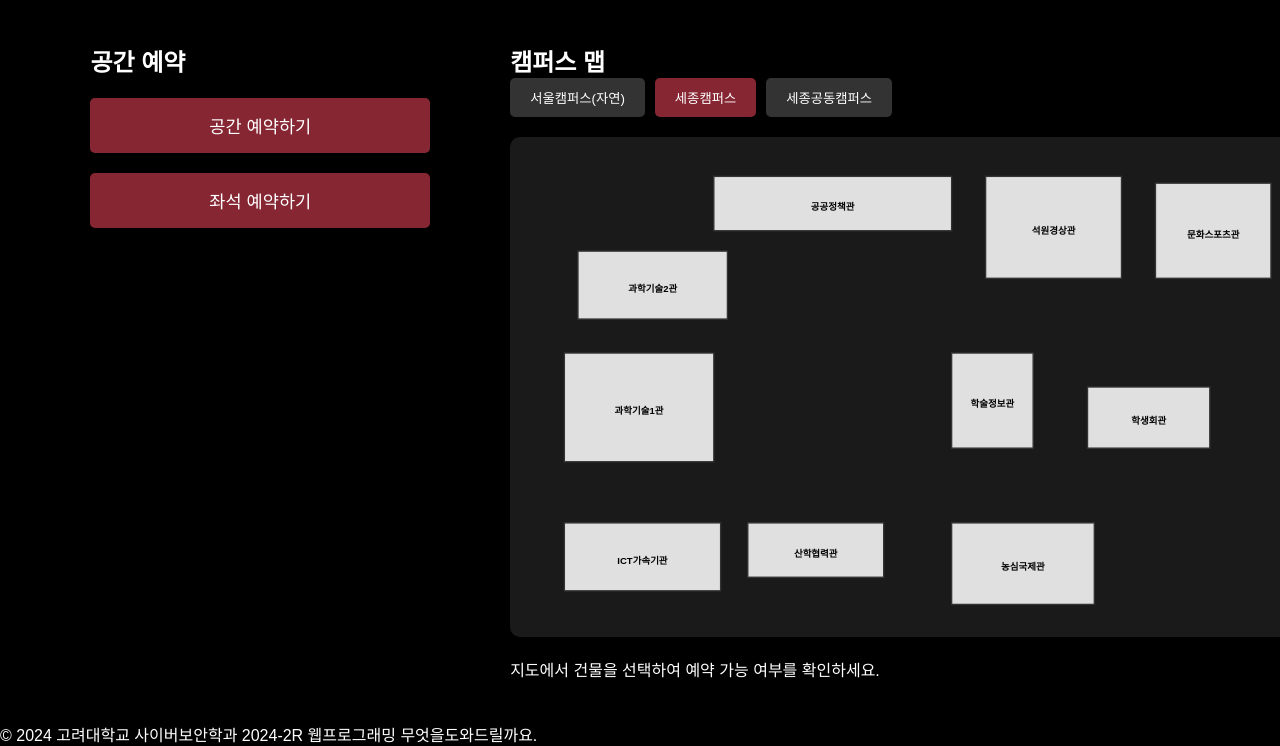
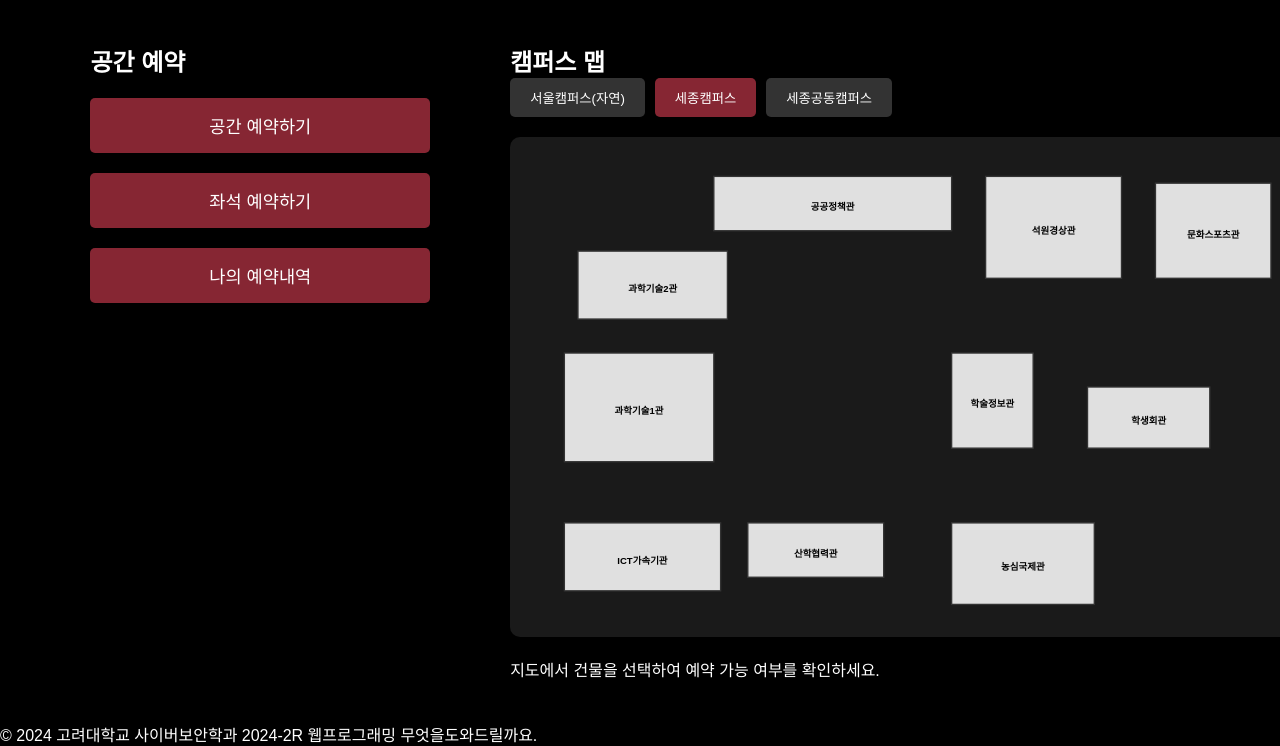
Before and after one commit to andsopwn/2024-2R-web2g, a plain HTML site: page src/main.html in a window 1280 px wide. Shown: the part 78-824 px from the top of the page. Drawn offline with Linux system fonts and the light colour scheme.

Commit message:
add: 버튼 추가

```diff
--- a/src/main.html
+++ b/src/main.html
@@ -15,6 +15,7 @@
                 <h2>공간 예약</h2>
                 <button onclick="location.href='space_reservation.html'" class="btn-primary">공간 예약하기</button>
                 <button onclick="location.href='seat_reservation.html'" class="btn-primary">좌석 예약하기</button>
+                <button onclick="location.href='my_reservation.html'" class="btn-primary">나의 예약내역</button>
             </div>
             <div class="map-container">
                 <h2>캠퍼스 맵</h2>
@@ -71,6 +72,7 @@
     <script>
     function showBuilding(buildingName) {
         alert(`${buildingName} 건물이 선택되었습니다. 예약 가능한 공간을 확인해보세요.`);
+        // 예약 가능한 공간 확인 페이지로 이동
     }
 
     function switchCampus(campus) {
```
